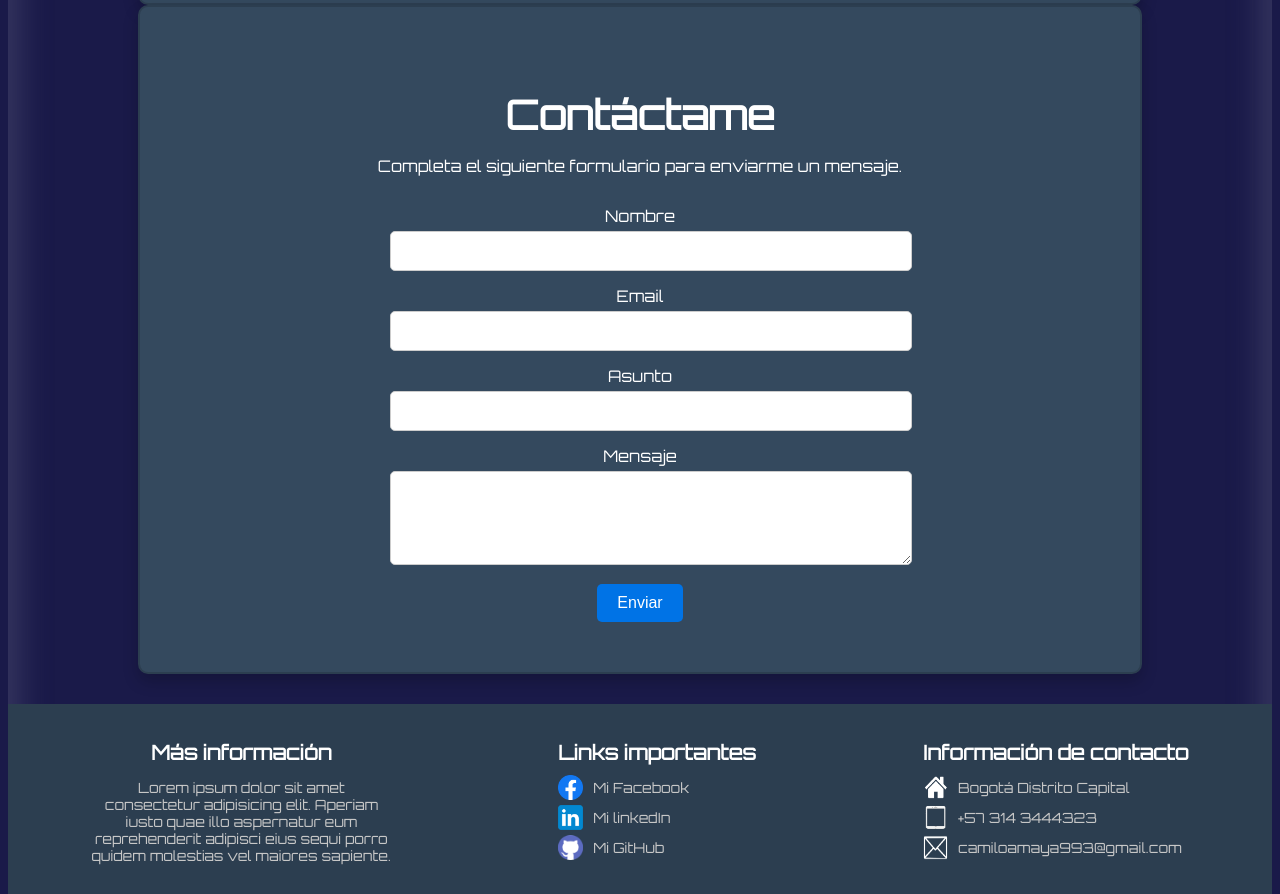
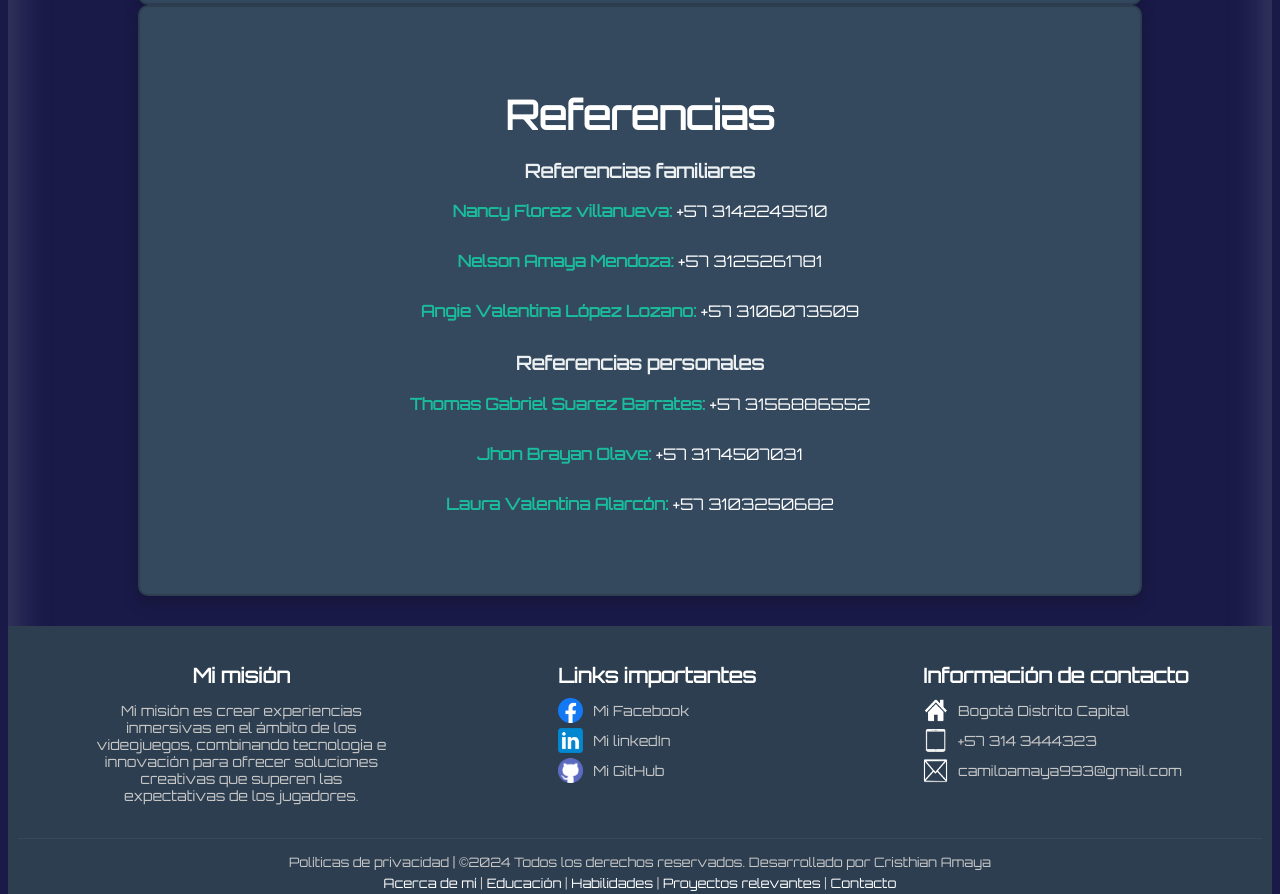
Before and after one commit to CristhianAmaya/CristhianAmaya_Portafolio.github.io, a plain HTML site: page index.html in a window 1280 px wide. Shown: the part 3173-4067 px from the top of the page. Drawn offline with Linux system fonts and the light colour scheme.

Commit message:
Quito el contactame porque no será incluido por ahora

```diff
--- a/index.html
+++ b/index.html
@@ -321,12 +321,31 @@
     </section>
 
 
+
+
+    <!-- 8. Referencias familiares y personales -->
+    <section id="contact" class="contact-section">
+        <h2>Referencias</h2>
+        <h3>Referencias familiares</h3>
+        <p><strong>Nancy Florez villanueva:</strong> +57 3142249510</p>
+        <p><strong>Nelson Amaya Mendoza:</strong> +57 3125261781</p>
+        <p><strong>Angie Valentina López Lozano:</strong> +57 3106073509</p>
+        <h3>Referencias personales</h3>
+        <p><strong>Thomas Gabriel Suarez Barrates:</strong> +57 3156886552</p>
+        <p><strong>Jhon Brayan Olave:</strong> +57 3174507031</p>
+        <p><strong>Laura Valentina Alarcón:</strong> +57 3103250682</p>
+    </section>
+
+
+
+
+
     <!-- 7. Contáctame -->
-    <section id="contact" class="contact-section">
+    <!-- <section id="contact" class="contact-section">
         <h2>Contáctame</h2>
-        <p>Completa el siguiente formulario para enviarme un mensaje.</p>
+        <p>Completa el siguiente formulario para enviarme un mensaje.</p> -->
         <!-- <form id="contactForm" method="POST" action="contact.php"> -->
-        <form id="contactForm" method="POST">
+        <!-- <form id="contactForm" method="POST">
           <label for="name">Nombre</label>
           <input type="text" id="name" name="name" required />
 
@@ -340,15 +359,15 @@
           <textarea id="message" name="message" rows="4" required></textarea>
 
           <button type="submit">Enviar</button>
-        </form>
+        </form> -->
         <!-- Modal de confirmación -->
-        <div id="confirmationModal" class="modal">
+        <!-- <div id="confirmationModal" class="modal">
             <div class="modal-content">
                 <span class="close-btn">&times;</span>
                 <p>¡Tu mensaje fue enviado con éxito!</p>
             </div>
         </div>
-    </section>
+    </section> -->
 
 
 
@@ -357,12 +376,11 @@
         <div class="footer-content">
             <!-- Información de la compañía -->
             <div class="footer-section">
-                <h2>Más información</h2>
+                <h2>Mi misión</h2>
                 <p>
-                    Lorem ipsum dolor sit amet consectetur adipisicing elit.
-                    Aperiam iusto quae illo aspernatur eum reprehenderit adipisci
-                    eius sequi porro quidem molestias vel maiores sapiente.
+                    Mi misión es crear experiencias inmersivas en el ámbito de los videojuegos, combinando tecnología e innovación para ofrecer soluciones creativas que superen las expectativas de los jugadores.
                 </p>
+
             </div>
 
             <!-- Redes Sociales -->
```
